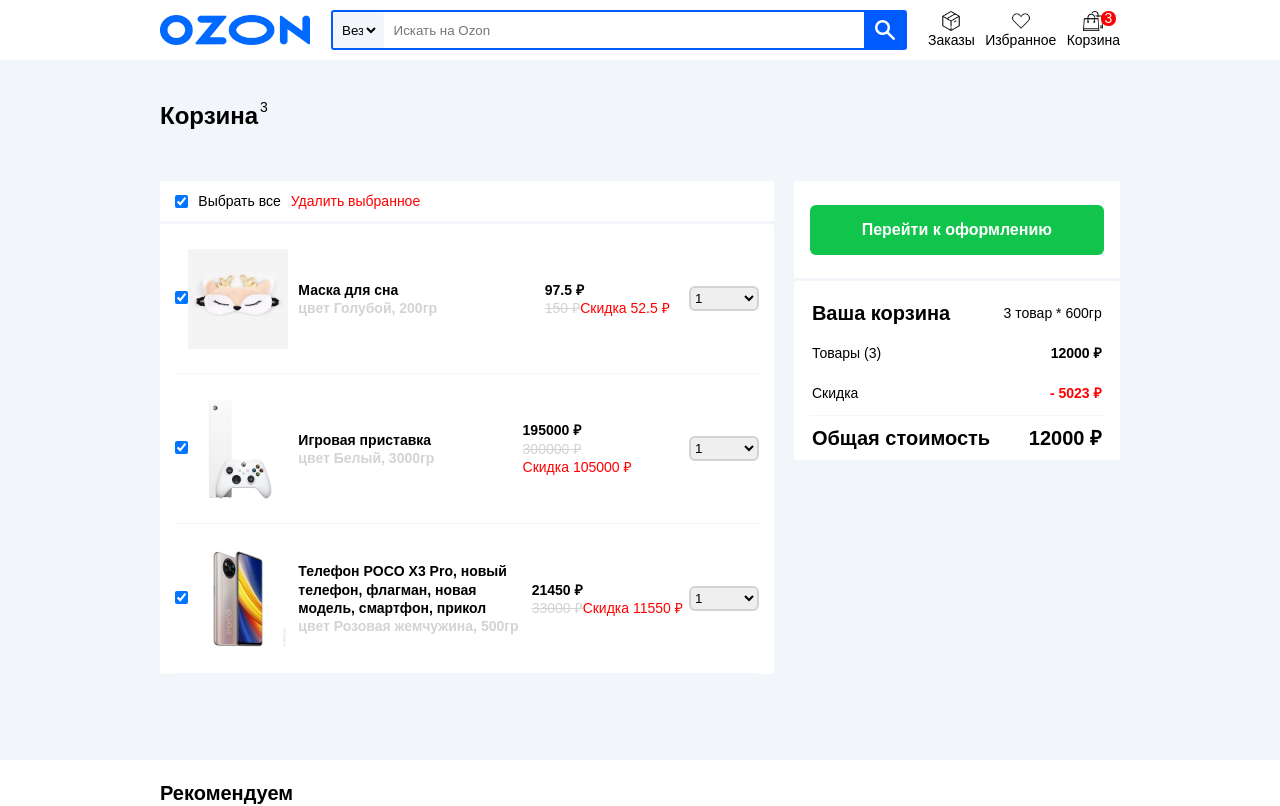
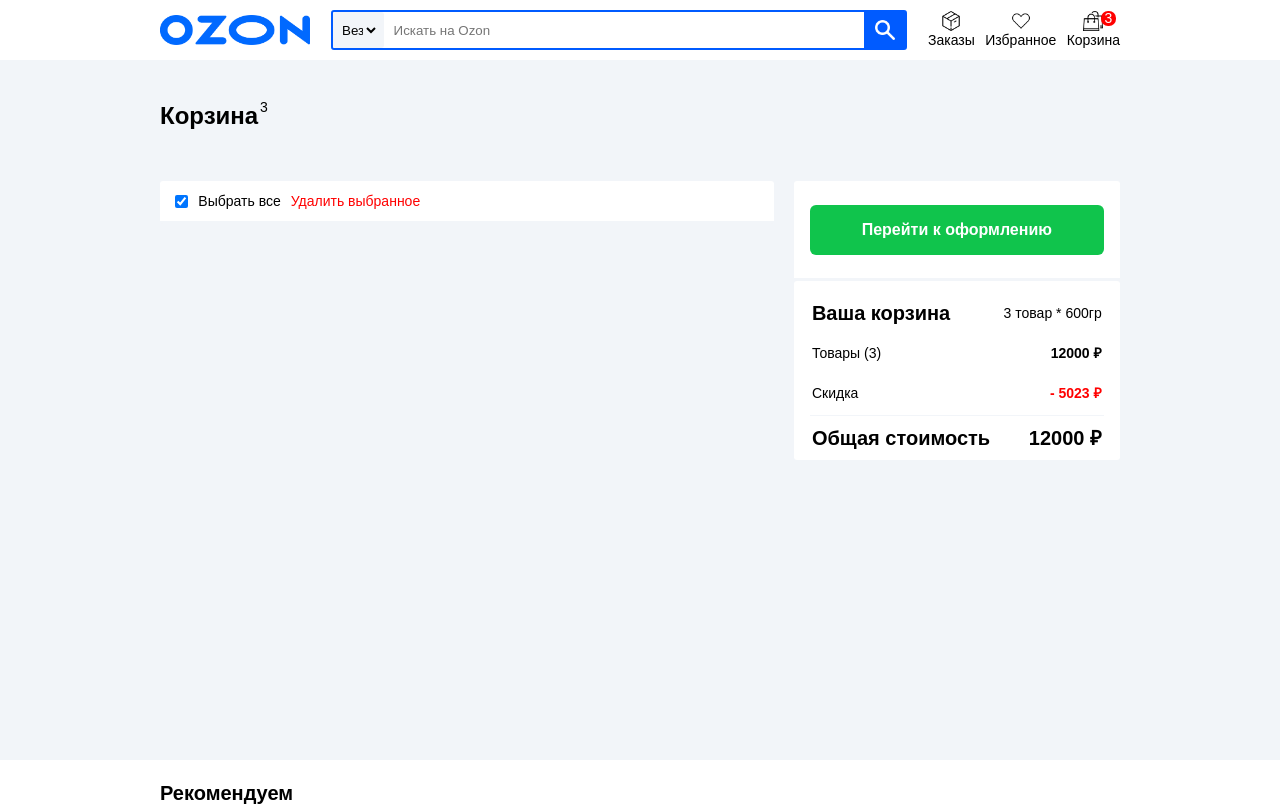
Before and after one commit to marquensis/ozon-app, a React app: page / in a window 1280 px wide. Shown: the top 806 px of the page. Built offline with nearby package versions, Linux system fonts and the light colour scheme.

Commit message:
Stage-1 bugs in CartItemList

```diff
--- a/src/components/Recommended/Recommended.jsx
+++ b/src/components/Recommended/Recommended.jsx
@@ -13,7 +13,7 @@ import PropTypes from 'prop-types';
 function RecItemList ({list}) {
     useEffect(() => {
         list.map(el => el.key = nanoid());
-    }, []);
+    }, [list]);
     return (
         <Swiper
             navigation={true}
--- a/src/components/ShoppingCart/ShoppingCart.jsx
+++ b/src/components/ShoppingCart/ShoppingCart.jsx
@@ -6,13 +6,16 @@ import CountItems from '../constants';
 import { nanoid } from 'nanoid';
 import PropTypes from 'prop-types';
 
+// {list.length && list.map((el) => el.key && <CartItem item={el} key={el.key}/>)}
 function CartItemList ({list}) {
     useEffect(() => {
-        list.map(el => el.key = nanoid());
-    }, []);
+        if (list.length > 0){
+            list.map(el => el.key = nanoid());
+        }
+    }, [list]);
     return (
         <div className={styles.leftBody}>
-            {list.map((el) => <CartItem item={el} key={el.key}/>)}
+            {list.length && list.map((el) => el.key && <CartItem item={el} key={el.key}/>)}
         </div>
     );
 }
```
